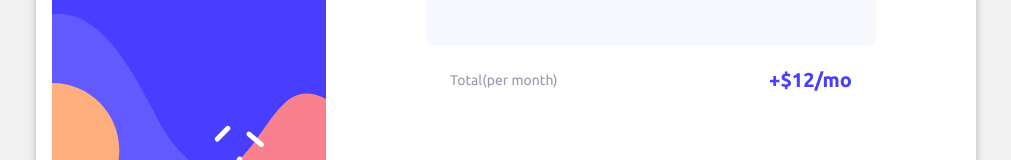
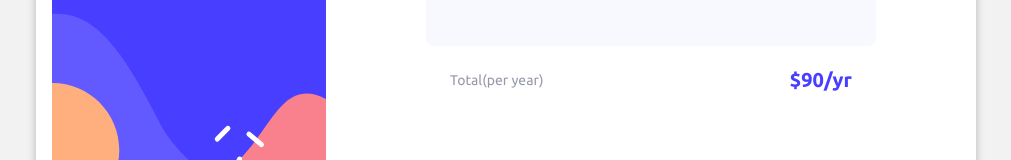
Before and after one commit to kelitasukita/multi-step-form, a React (Vite) app: page /summary in a window 1280 px wide. Shown: the part 446-606 px from the top of the page, without its empty margins (134-1145 px from the left). Built offline with nearby package versions, Linux system fonts and the light colour scheme.

Commit message:
Add a feature that sums all choices

```diff
--- a/src/components/Steps/Summary/Summary.tsx
+++ b/src/components/Steps/Summary/Summary.tsx
@@ -11,6 +11,21 @@ export default function Summary() {
   const planPeriod = localStorage.getItem('planPeriod') ?? 'yearly';
 
   const selectedAddOns = JSON.parse(localStorage.getItem('selectedAddOns') ?? '{}');
+
+  const yearlyOrMonth = () => {
+    return planPeriod == 'yearly' ? '/yr' : '/mo'
+  }
+
+  const total = () => {
+    const onlineCosts = selectedAddOns.online ? formPlan[planPeriod].addOns.online : 0;
+    const largerCosts = selectedAddOns.larger ? formPlan[planPeriod].addOns.larger : 0;
+    const customizableCosts = selectedAddOns.customizable ? formPlan[planPeriod].addOns.customizable : 0;
+
+    const addOnCosts = onlineCosts + largerCosts + customizableCosts;
+    const planCosts = formPlan[planPeriod].plans[selectedPlan];
+
+    return planCosts + addOnCosts;
+  }
 
   return (
     <div className="box-container">
@@ -37,7 +52,7 @@ export default function Summary() {
                 <div className="plan-price">
                   <span>
                     ${formPlan[planPeriod].plans[selectedPlan]}
-                    {planPeriod === 'yearly' ? '/yr' : '/mo'}
+                    {yearlyOrMonth()}
                   </span>
                 </div>
               </div>
@@ -54,8 +69,8 @@ export default function Summary() {
                             <div className="add-ons-item">
                               <strong>{label}</strong>
                               <span>
-                                ${formPlan[planPeriod].addOns[key]}
-                                {planPeriod == 'yearly' ? '/yr' : '/mo'}
+                                +${formPlan[planPeriod].addOns[key]}
+                                {yearlyOrMonth()}
                               </span>
                             </div> :
                             ''
@@ -67,8 +82,8 @@ export default function Summary() {
             </div>
 
             <div className="total-price">
-              <span>Total(per month)</span>
-              <strong>+$12/mo</strong>
+              <span>Total({planPeriod === 'yearly' ? 'per year' : 'per month'})</span>
+              <strong>${total()}{yearlyOrMonth()}</strong>
             </div>
 
           </div>
```
